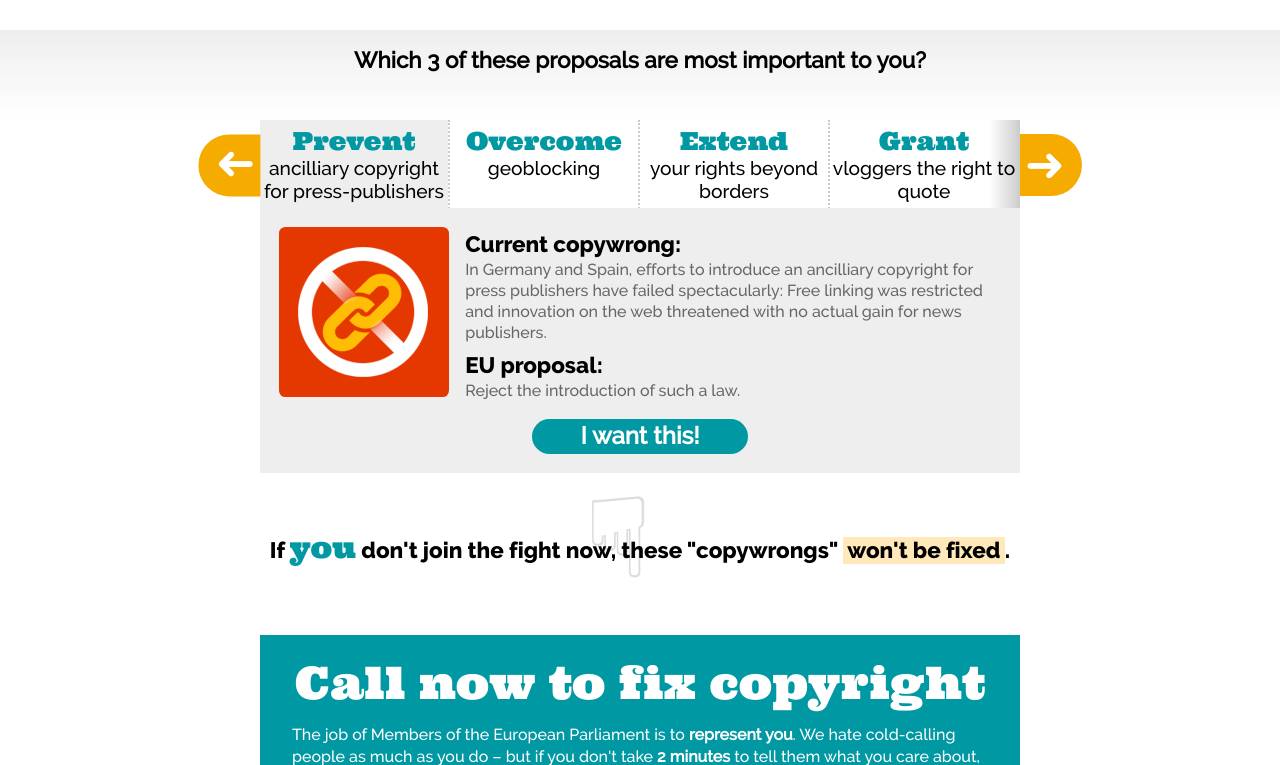
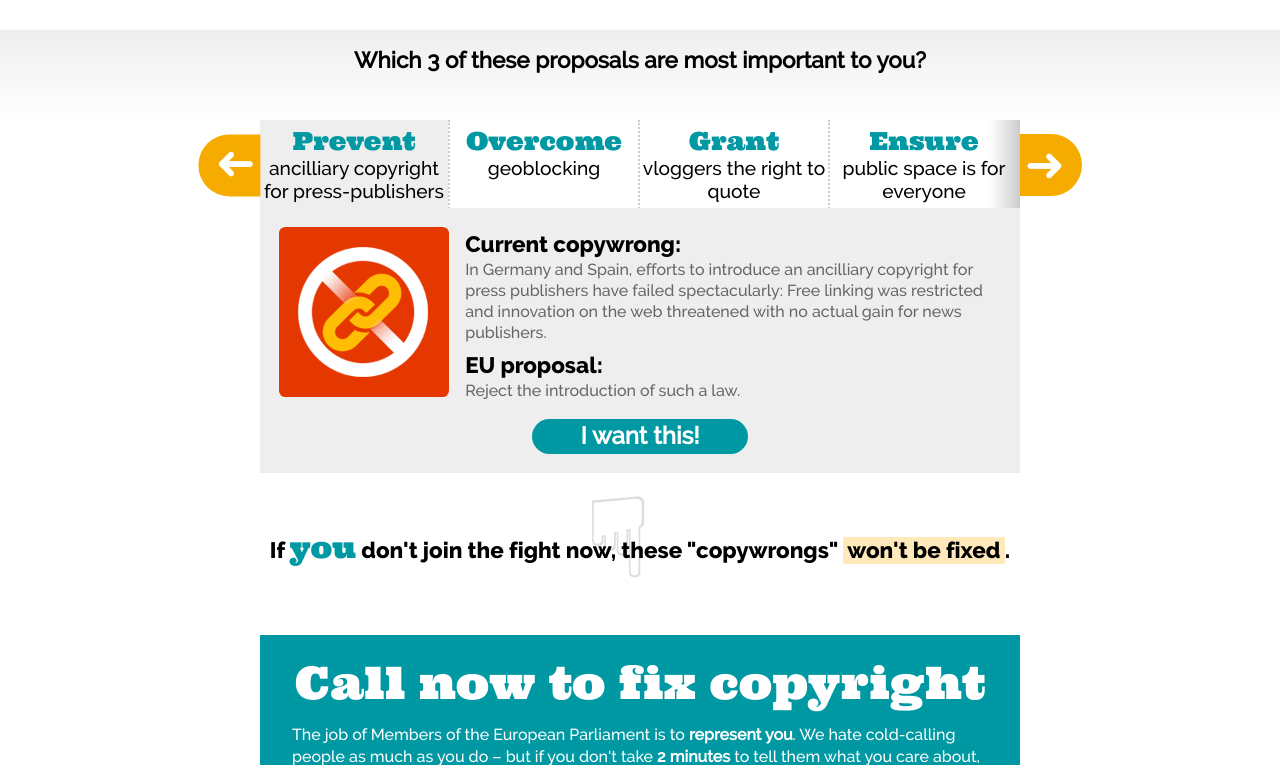
Before and after one commit to Copywrongs-Gang/Copywrongs2, a Jekyll site: the page built from index.html, in a window 1280 px wide and 900 px high, scrolled down 735 px, cut to the strip 135-900 px from the top of the window. Built offline with Jekyll 4.4.1, drawn with Linux system fonts in a browser that asks for light colours; comment, search, counter and statistics services are not loaded.

Commit message:
changed order of copywrongs

```diff
--- a/_layouts/default.html
+++ b/_layouts/default.html
@@ -69,9 +69,9 @@
 				<ul id="prop">
 					<li class="lsr" onmouseover="overprop(this)"><a href="#" onclick="return false"><span>Prevent</span> ancilliary copyright for press-publishers</a></li>
 					<li class="geoblocking" onmouseover="overprop(this)"><a href="#" onclick="return false">{{ t.geoblocking.h }}</a></li>
-					<li class="borders" onmouseover="overprop(this)"><a href="#" onclick="return false">{{ t.extendborders.h }}</a></li>
 					<li class="quotes" onmouseover="overprop(this)"><a href="#" onclick="return false">{{ t.righttoquote.h }}</a></li>
 					<li class="panorama" onmouseover="overprop(this)"><a href="#" onclick="return false">{{ t.publicspace.h }}</a></li>
+					<li class="borders" onmouseover="overprop(this)"><a href="#" onclick="return false">{{ t.extendborders.h }}</a></li>
 					<li class="contracts" onmouseover="overprop(this)"><a href="#" onclick="return false">{{ t.protectauthors.h }}</a></li>
 					<li class="link" onmouseover="overprop(this)"><a href="#" onclick="return false">{{ t.righttolink.h }}</a></li>
 					<li class="publicdomain" onmouseover="overprop(this)"><a href="#" onclick="return false">{{ t.publicdomain.h }}</a></li>
```
